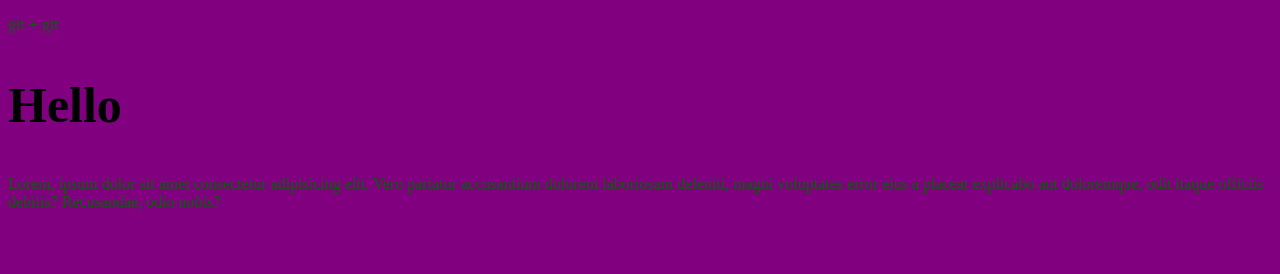
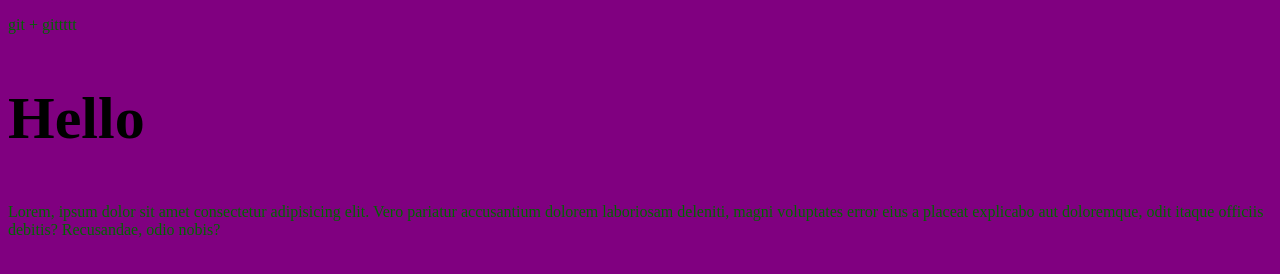
Before and after one commit to arnoldermolkin/site, a plain HTML site: page index.html in a window 1280 px wide. Drawn offline with Linux system fonts and the light colour scheme.

Commit message:
our second changes

```diff
--- a/css/main.css
+++ b/css/main.css
@@ -5,5 +5,5 @@ p{
     color: darkgreen;
 }
 h2 {
-    font-size: 50px;
+    font-size: 60px;
 }
--- a/index.html
+++ b/index.html
@@ -8,7 +8,7 @@
     <title>Разработка сайта, первая правка</title>
 </head>
 <body>
-    <p>git + git</p>
+    <p>git + gittttt</p>
     <h2>Hello</h2>
     <p>Lorem, ipsum dolor sit amet consectetur adipisicing elit. Vero pariatur accusantium dolorem laboriosam deleniti, magni voluptates error eius a placeat explicabo aut doloremque, odit itaque officiis debitis? Recusandae, odio nobis?</p>
 </body>
```
